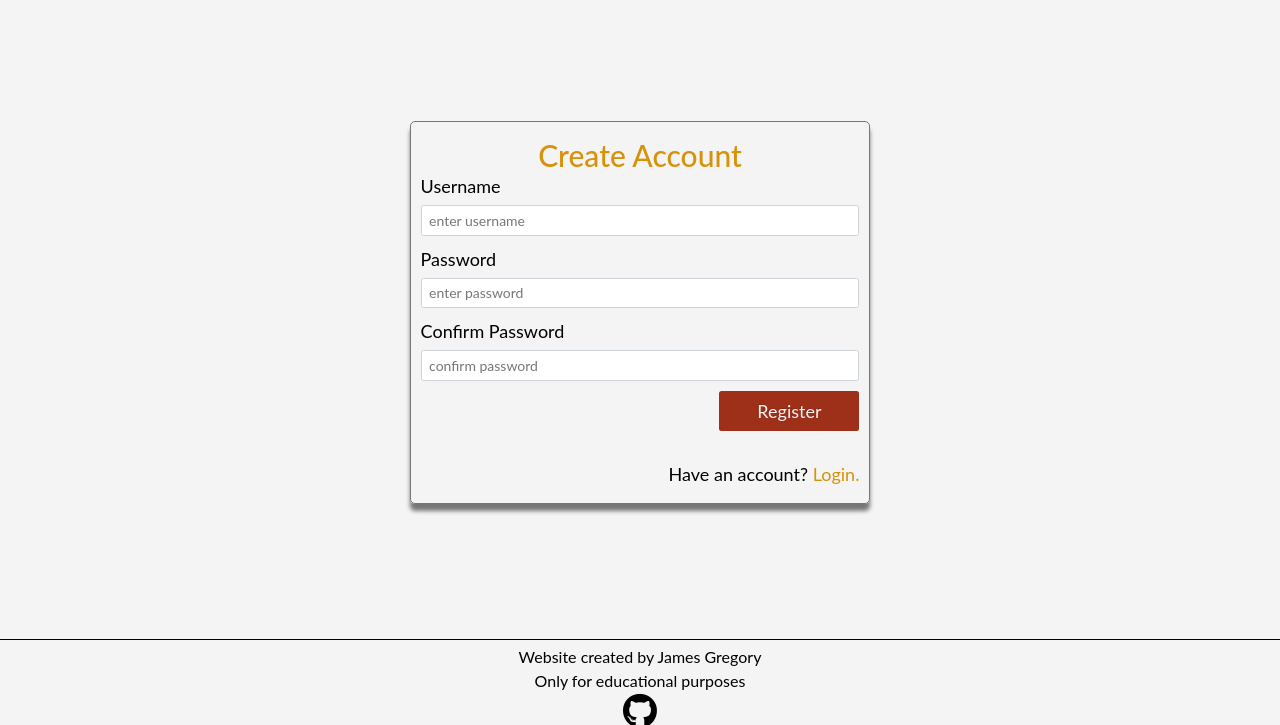
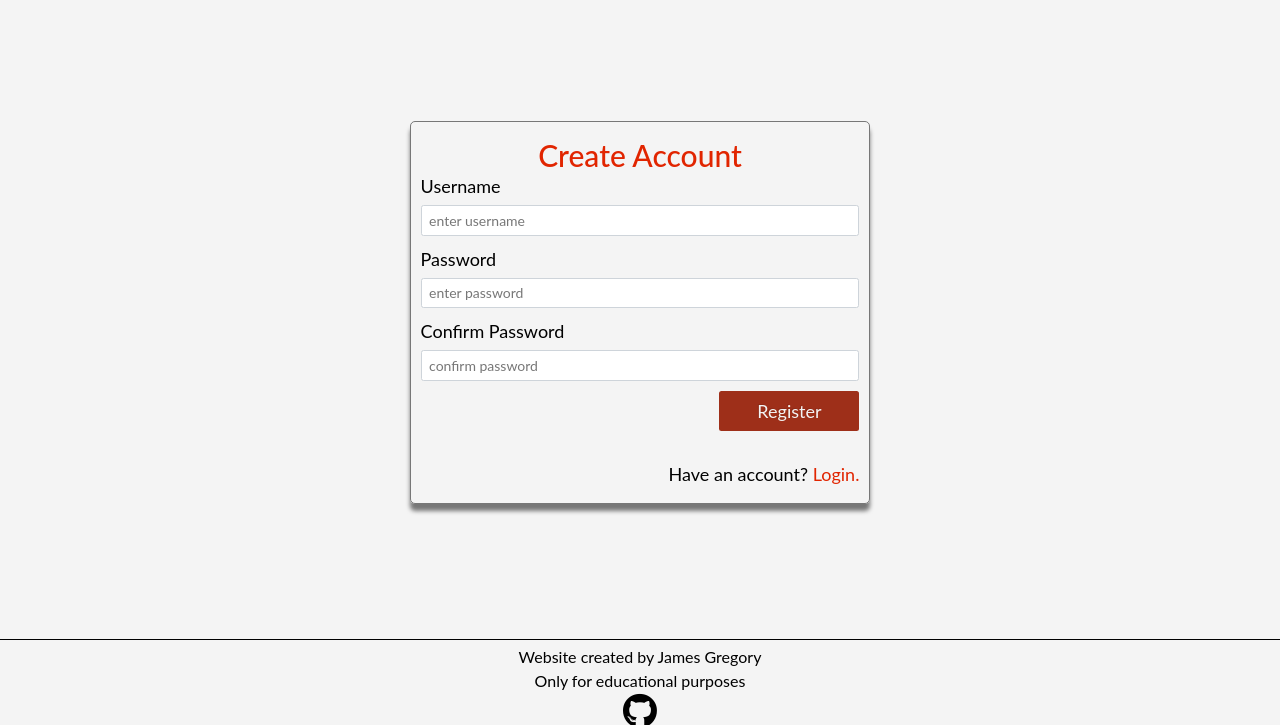
Before and after one commit to asdfractal/clockwerks-catalogue, a Flask app: page /user/create/ in a window 1280 px wide. Shown: the part 57-782 px from the top of the page. Run offline with Flask 2, Linux system fonts and the light colour scheme; some libraries are stand-ins or nearby versions.

Commit message:
fix low constrast colours

```diff
--- a/templates/components/forms/create-account.html
+++ b/templates/components/forms/create-account.html
@@ -1,4 +1,4 @@
-<h3 class="form-title color-gold text-center">Create Account</h3>
+<h3 class="form-title color-dota-lighten text-center">Create Account</h3>
 <form method="POST">
 	<fieldset>
 		<div class="form-group">
@@ -27,6 +27,6 @@
 </form>
 <div class="row pt-5">
 	<div class="col-12 text-right">
-		<p>Have an account? <a class="color-gold" href="{{url_for('login')}}">Login.</a></p>
+		<p>Have an account? <a class="color-dota-lighten" href="{{url_for('login')}}">Login.</a></p>
 	</div>
 </div>
--- a/templates/components/forms/login.html
+++ b/templates/components/forms/login.html
@@ -1,4 +1,4 @@
-<h3 class="form-title color-gold text-center">Login</h3>
+<h3 class="form-title color-dota-lighten text-center">Login</h3>
 <form method="POST">
 	<fieldset>
 		<div class="form-group">
@@ -22,6 +22,6 @@
 </form>
 <div class="row pt-5">
 	<div class="col-12 text-right">
-		<p>No account? <a class="color-gold" href="{{url_for('create_account')}}">Create one.</a></p>
+		<p>No account? <a class="color-dota-lighten" href="{{url_for('create_account')}}">Create one.</a></p>
 	</div>
 </div>
--- a/templates/pages/index.html
+++ b/templates/pages/index.html
@@ -13,7 +13,7 @@
 	{% if session['username'] %}
 	<a class="btn index-btn bg-dark mx-2" href="{{url_for('user_list')}}">Favourites</a>
 	{% else %}
-	<a class="btn index-btn bg-color-pink mx-2" href="{{url_for('login')}}">Sign In</a>
+	<a class="btn index-btn bg-dark mx-2" href="{{url_for('login')}}">Sign In</a>
 	{% endif %}
 </div>
 {% endblock %}
```
